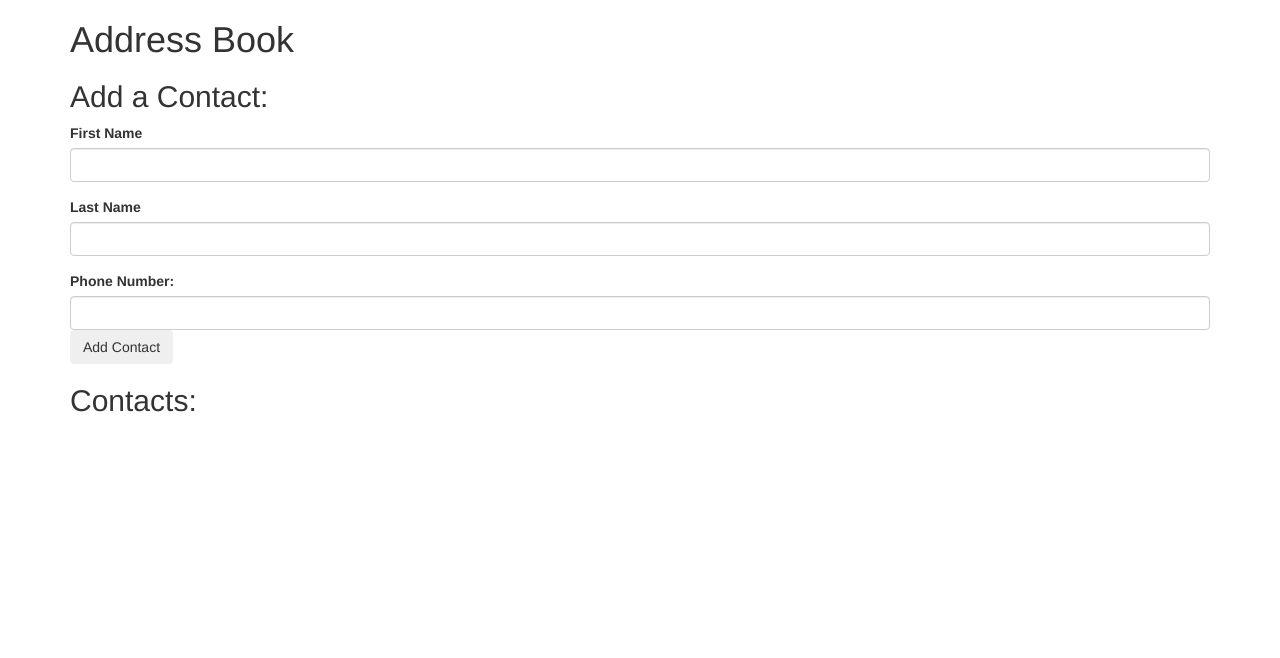
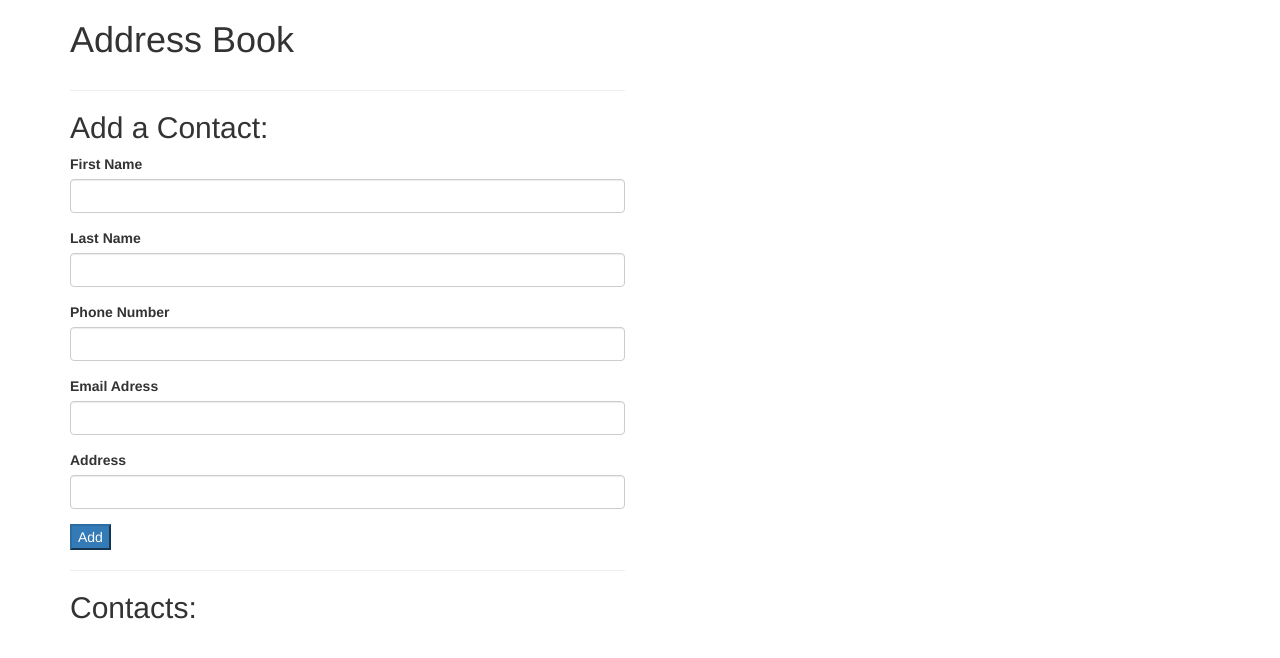
Before and after one commit to LINDGRENBA/address-book, a plain HTML site: page index.html in a window 1280 px wide. Drawn offline with Linux system fonts and the light colour scheme.

Commit message:
Update html to add email address and address inputs and spans for output.
Co-authored-by: Micheal Hansen <micheal.hansen@gmail.com>

```diff
--- a/index.html
+++ b/index.html
@@ -10,37 +10,51 @@
   <title>Address Book</title>
 </head>
 <body>
+  <body>
     <div class="container">
       <h1>Address Book</h1>
+      <div class="row">
+        <div class="col-md-6">
+          <hr>
           <h2>Add a Contact:</h2>
-    <form action="" id="new-contact">
+          <form id="new-contact">
             <div class="form-group">
               <label for="new-first-name">First Name</label>
-        <input type="text" id="new-first-name" class="form-control">
+              <input type="text"  class="form-control" id="new-first-name">
             </div>
             <div class="form-group">
               <label for="new-last-name">Last Name</label>
-        <input type="text" id="new-last-name" class="form-control">
+              <input type="text"  class="form-control" id="new-last-name">
             </div>
             <div class="form-group">
-        <label for="new-phone-number">Phone Number:</label>
-        <input type="text" id="new-phone-number" class="form-control">
-        <button class="btn" type="submit">Add Contact</button>
+              <label for="new-phone-number">Phone Number</label>
+              <input type="text"  class="form-control" id="new-phone-number">
             </div>
+            <div class="form-group">
+              <label for="new-email-address">Email Adress</label>
+              <input type="text"  class="form-control" id="new-email-address">
+            </div>
+            <div class="form-group">
+              <label for="new-address">Address</label>
+              <input type="text"  class="form-control" id="new-address">
+            </div>
+            <button type="submit" class="btn-primary">Add</button>
           </form>
-
+          <hr>
           <h2>Contacts:</h2>
           <ul id="contacts">
-
           </ul>
-
+        </div>
+        <div class="col-md-6">
           <div id="show-contact">
             <p>First Name: <span class="first-name"></span></p>
             <p>Last Name: <span class="last-name"></span></p>
             <p>Phone Number: <span class="phone-number"></span></p>
-
+            <p>Email Number: <span class="email-number"></span></p>
+            <p>Address: <span class="address"></span></p>
             <div id="buttons">
-
+            </div>
+          </div>
         </div>
       </div>
     </div>
--- a/js/scripts.js
+++ b/js/scripts.js
@@ -118,6 +118,11 @@ $(document).ready(function() {
     const inputtedFirstName = $("input#new-first-name").val();
     const inputtedLastName = $("input#new-last-name").val();
     const inputtedPhoneNumber = $("input#new-phone-number").val();
+
+    $("input#new-first-name").val('');
+    $("input#new-last-name").val('');
+    $("input#new-phone-number").val('');
+
     let newContact = new Contact(inputtedFirstName, inputtedLastName, inputtedPhoneNumber);
     ourAddressBook.addContact(newContact);
     displayContactDetails();
```
Lines whose indentation alone changed are shown as unchanged.
